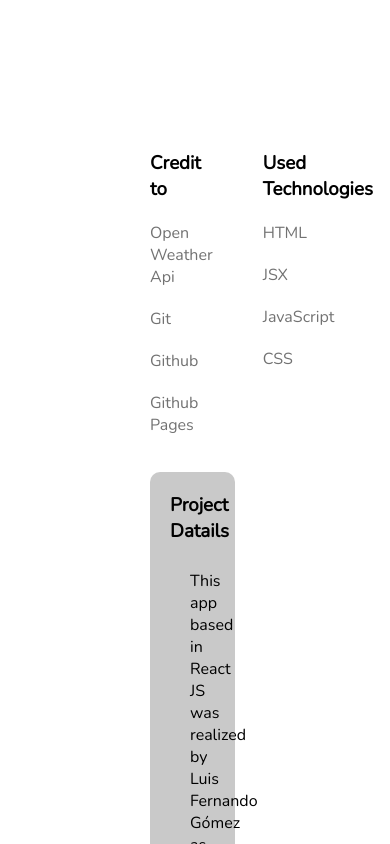
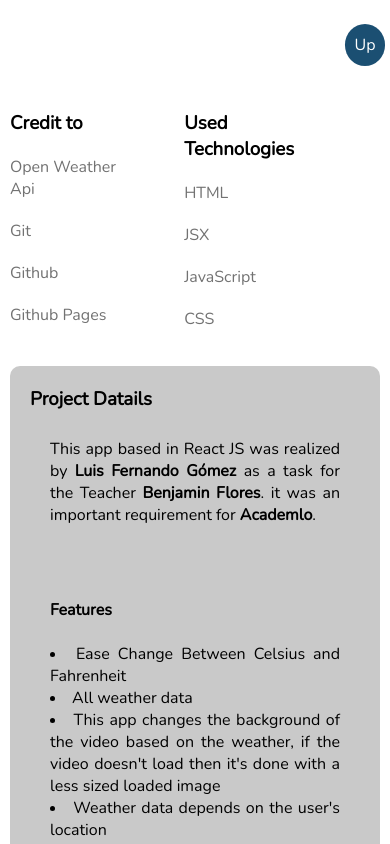
Before and after one commit to lufe023/weather-app, a React (Vite) app: page / in a window 390 px wide. Shown: the part 760-1604 px from the top of the page. Built offline with nearby package versions, Linux system fonts and the light colour scheme; no server answers; a web font is replaced by a local one.

Commit message:
adding responsive desing

```diff
--- a/src/App.css
+++ b/src/App.css
@@ -6,8 +6,8 @@
 html {
     scroll-behavior: smooth;
 }
+*{box-sizing: border-box;}
 body{
-
     margin: 0;
     padding: 0;
 }
@@ -76,9 +76,9 @@ video {
 
 .Card__APP{
     background-color: rgb(190, 190, 190);
-    width: 300px;
+    width: 320px;
     border-radius: 30px;
-    padding: 30px;
+    padding: 30px 20px;
     box-shadow:0px 1px 1px rgb(136, 136, 136);
     color: #000;
 }
@@ -131,9 +131,8 @@ video {
 
 
 .App__details li{
-
     margin: 5px;
-    width: 140px;
+    width: 120px;
     display: inline-block;
 
 }
@@ -141,7 +140,7 @@ video {
     border-radius: 20px;
     cursor: pointer;
     position:absolute;
-    width:130px;
+    width:120px;
     background-color: rgb(226, 226, 226);
     opacity: 0%;
 
@@ -149,12 +148,13 @@ video {
 }
 .App__Details_Item:hover{
 opacity: 100%;
-width: 130px;
+width: 120px;
 }
 .minMax{
     cursor: pointer;
     text-align: center;
-    min-width:60px ;
+    min-width:40px ;
+
 }
 
 .minMax span{
@@ -168,15 +168,14 @@ padding: 50px 150px;
 
 }
 .Up{
-    float:right;
+
     z-index: 1000;
     width: 50px;
     height: 50px;
-    top: 100px;
-    position: sticky;
+    bottom: 0;
+    position:fixed;
     text-align: center;
-    margin-right: 100px;
-    margin-top: 30px;
+    right: 0;
 }
 .Up a{
     cursor: pointer;
@@ -234,3 +233,24 @@ padding: 10px;
 .footerList li a:hover{
     color:#1B4F72;
 }
+
+@media (max-width: 1000px) {
+    .Footer{
+        padding:50px 50px;
+    }
+}
+@media (max-width: 982px) {
+
+    .footerA{
+        width: 100%;
+    }
+    .footerB{
+        width: 100%;
+    }
+}
+
+@media (max-width: 500px) {
+    .Footer{
+        padding:10px;
+    }
+}
--- a/src/components/CardWeather.jsx
+++ b/src/components/CardWeather.jsx
@@ -169,9 +169,7 @@ const CardWeather = ({ lat, lon }) => {
           </article>
 
         </section>
-        <div className='Up'>
-        <a href="#top">Up</a>
-        </div>
+
         </div>
     );
   }
--- a/src/components/Footer.jsx
+++ b/src/components/Footer.jsx
@@ -8,19 +8,19 @@ const footer = () => {
         <ul className='footerList'>
             <h3>Credit to</h3>
             <li>
-                <a href='https://openweathermap.org/'>Open Weather Api</a>
+                <a target="blank" href='https://openweathermap.org/'>Open Weather Api</a>
             </li>
 
             <li>
-                <a href='https://git-scm.com/'>Git</a>
+                <a target="blank" href='https://git-scm.com/'>Git</a>
             </li>
 
             <li>
-                <a href='https://github.com/'>Github</a>
+                <a target="blank" href='https://github.com/'>Github</a>
             </li>
 
             <li>
-                <a href='https://pages.github.com/'>Github Pages</a>
+                <a target="blank" href='https://pages.github.com/'>Github Pages</a>
             </li>
         </ul>
 
@@ -45,14 +45,26 @@ const footer = () => {
         </ul>
     </div>
     <div className='footerContainer footerB'>
+    <div className='Up'>
+        <a href="#top">Up</a>
+        </div>
     <h3>Project Datails</h3>
     <p>
-    This app based in React JS was realized by Luis Fernando Gómez as a task for the Teacher <a href='https://www.linkedin.com/in/benjamin-flores-48541182/'>Benjamin Flores</a>. it was an important requirement for <a href='https://www.academlo.com/'>Academlo</a>.
+    This app based in React JS was realized by <a target="blank" href='https://www.linkedin.com/in/luis-fernando-g%C3%B3mez-mateo-156443209/'>Luis Fernando Gómez</a> as a task for the Teacher <a target="blank" href='https://www.linkedin.com/in/benjamin-flores-48541182/'>Benjamin Flores</a>. it was an important requirement for <a target="blank" href='https://www.academlo.com/'>Academlo</a>.
+    </p>
+    <p>
+        <h4>Features</h4>
+        <li>Ease Change Between Celsius and Fahrenheit</li>
+        <li>All weather data</li>
+        <li>This app changes the background of the video based on the weather, if the video doesn't load then it's done with a less sized loaded image</li>
+        <li>Weather data depends on the user's location</li>
+        <li>beautiful scroll according to the theme</li>
+        <li>Responsive</li>
     </p>
     </div>
 
     </div>
-  )
+)
 }
 
 export default footer
```
Lines whose indentation alone changed are shown as unchanged.
